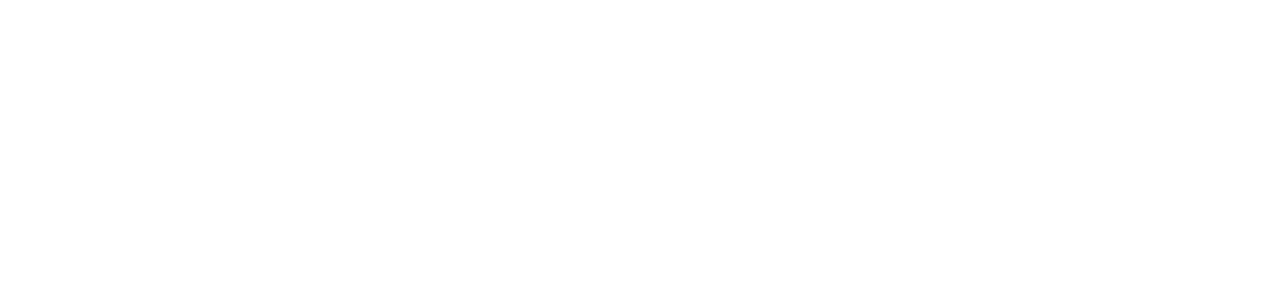
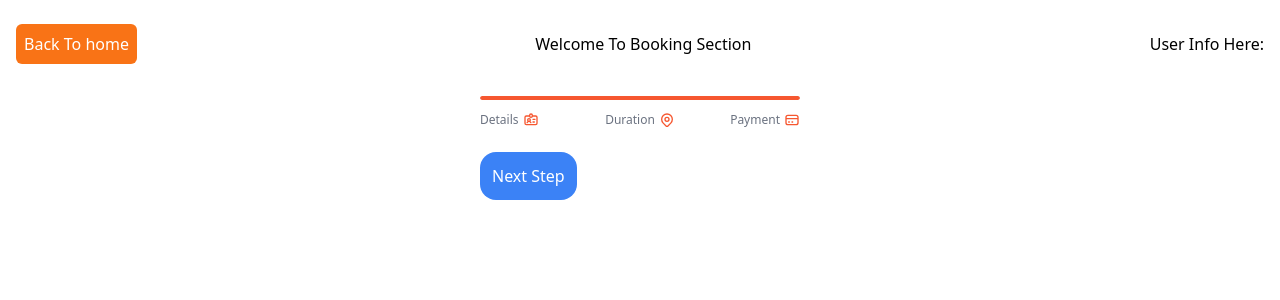
Before and after one commit to AymaanPathan/Renthive, a React (Vite) app in the folder Client/: page /Book-resort in a window 1280 px wide. Before the commit this address had no page. Shown: the top 300 px of the page. Built offline with nearby package versions, Linux system fonts and the light colour scheme.

Commit message:
add book page and progress bar

```diff
--- a/Client/src/App.jsx
+++ b/Client/src/App.jsx
@@ -8,6 +8,7 @@
 import AddHouse from "./Components/AddHouse/AddHouse";
 import AllProperty from "./Components/PropertyListing/AllProperty";
 import SingleResortPage from "./Components/Single_Resort/SingleResort";
+import BookingForm from "./Components/Book_Resort/BookingForm";
 
 export default function App() {
   return (
@@ -23,6 +24,7 @@
         <Route path="/dashboard/addHouse" element={<AddHouse />} />
         <Route path="/All-Property" element={<AllProperty />} />
         <Route path="/getResort/:_id" element={<SingleResortPage />} />
+        <Route path="/Book-resort" element={<BookingForm />} />
       </Routes>
     </main>
   );
--- /dev/null
+++ b/Client/src/Components/Book_Resort/BookingForm.jsx
@@ -0,0 +1,22 @@
+import Progress from "../Progress_Bar/Progress";
+import { Link } from "react-router-dom";
+function BookingForm() {
+  return (
+    <div className="mt-6">
+      <div className="flex items-center justify-between mx-4">
+        <Link to={"/"}>
+          <button className="p-2 bg-orange-500 rounded-md text-white">
+            Back To home
+          </button>
+        </Link>
+        <p className="text-center">Welcome To Booking Section</p>
+        <p>User Info Here:</p>
+      </div>
+      <div className="p-8">
+        <Progress />
+      </div>
+    </div>
+  );
+}
+
+export default BookingForm;
--- /dev/null
+++ b/Client/src/Components/Book_Resort/Details/Detail.jsx
@@ -0,0 +1,5 @@
+function Detail() {
+  return <div>Detail</div>;
+}
+
+export default Detail;
--- /dev/null
+++ b/Client/src/Components/Book_Resort/Duration/Duration.jsx
@@ -0,0 +1,5 @@
+function Duration() {
+  return <div>Duration</div>;
+}
+
+export default Duration;
--- /dev/null
+++ b/Client/src/Components/Book_Resort/Payment/Payment.jsx
@@ -0,0 +1,5 @@
+function Payment() {
+  return <div>Payment</div>;
+}
+
+export default Payment;
--- a/Client/src/Components/CustomerInfo/Customer.jsx
+++ /dev/null
@@ -1,84 +0,0 @@
-import { useState } from "react";
-
-function BookingForm() {
-  const [formData, setFormData] = useState({
-    name: "",
-    email: "",
-    phone: "",
-    dateFrom: "",
-    dateTo: "",
-    adults: 1,
-    kids: 0,
-  });
-
-  const handleChange = (e) => {
-    setFormData({ ...formData, [e.target.name]: e.target.value });
-  };
-
-  const handleSubmit = (e) => {
-    e.preventDefault();
-    // Validate & send data to backend
-  };
-
-  return (
-    <form onSubmit={handleSubmit}>
-      {/* Add form inputs and bind to handleChange */}
-      <input
-        type="text"
-        name="name"
-        value={formData.name}
-        onChange={handleChange}
-        placeholder="Name"
-        required
-      />
-      <input
-        type="email"
-        name="email"
-        value={formData.email}
-        onChange={handleChange}
-        placeholder="Email"
-        required
-      />
-      <input
-        type="tel"
-        name="phone"
-        value={formData.phone}
-        onChange={handleChange}
-        placeholder="Phone"
-        required
-      />
-      <input
-        type="date"
-        name="dateFrom"
-        value={formData.dateFrom}
-        onChange={handleChange}
-        required
-      />
-      <input
-        type="date"
-        name="dateTo"
-        value={formData.dateTo}
-        onChange={handleChange}
-        required
-      />
-      <input
-        type="number"
-        name="adults"
-        value={formData.adults}
-        onChange={handleChange}
-        min="1"
-        required
-      />
-      <input
-        type="number"
-        name="kids"
-        value={formData.kids}
-        onChange={handleChange}
-        min="0"
-        required
-      />
-      <button type="submit">Proceed to Payment</button>
-    </form>
-  );
-}
-export default BookingForm;
--- a/Client/src/Components/Header/Nav.jsx
+++ b/Client/src/Components/Header/Nav.jsx
@@ -1,12 +1,23 @@
 import logo from "../../assets/Renthive.png";
-import { Link } from "react-router-dom";
+import { Link, useNavigate } from "react-router-dom";
+import { toast } from "react-hot-toast";
 
 function Nav() {
+  const navigate = useNavigate();
+  const deleteToken = () => {
+    localStorage.removeItem("role");
+    localStorage.removeItem("token");
+    localStorage.removeItem("name");
+    toast.success("Logout successful");
+    navigate("/");
+  };
   return (
     <div className="flex items-center justify-between px-11 py-4 ">
+      <Link to={"/"}>
         <div className="flex items-center">
           <img src={logo} alt="logo" className="w-24 h-auto mr-4" />
         </div>
+      </Link>
 
       <ul className="flex items-center space-x-6 text-gray-500 font-medium">
         <Link to={"/All-Property"}>
@@ -18,6 +29,17 @@
         <li className="hover:text-gray-600 cursor-pointer">About Us</li>
       </ul>
 
+      {localStorage.getItem("token") ? (
+        <div className="flex justify-between gap-5 items-center ">
+          <p>Hello , {localStorage.getItem("name")}</p>
+          <h1
+            onClick={deleteToken}
+            className="cursor-pointer bg-orange-400 px-2 rounded-full text-white"
+          >
+            Logout
+          </h1>
+        </div>
+      ) : (
         <div className="flex items-center space-x-4">
           <Link to="/login">
             <button className="px-4 py-2 bg-[#F65730] text-white rounded-lg  transition duration-300">
@@ -30,6 +52,7 @@
             </button>
           </Link>
         </div>
+      )}
     </div>
   );
 }
--- /dev/null
+++ b/Client/src/Components/Progress_Bar/Progress.jsx
@@ -0,0 +1,103 @@
+import { useState } from "react";
+
+function Progress() {
+  const [page, setPage] = useState(0);
+  const [width, setWidth] = useState(1);
+  // 16
+  // 48
+  // full
+
+  const handlePage = () => {
+    if (page <= 2) {
+      // this is beacuse even though the page is on 2 it will it will increment to 3 cause 2 is <== 2
+      setPage((prev) => prev + 1);
+      setWidth(width + (page + 23));
+    }
+  };
+
+  console.log(`Page is ${page} and width is ${width} `);
+
+  return (
+    <div className="max-w-xs mx-auto">
+      <h2 className="sr-only">Steps</h2>
+
+      <div>
+        <div className="overflow-hidden rounded-full bg-gray-200 h-1">
+          <div className={`h-1 w-${width} rounded-full bg-[#F65730]`}></div>
+        </div>
+
+        <ol className="mt-3 grid grid-cols-3 text-xs font-medium text-gray-500">
+          <li className="flex items-center justify-start text-gray-500 gap-1">
+            <span className="hidden sm:inline"> Details </span>
+
+            <svg
+              className="w-4 h-4"
+              xmlns="http://www.w3.org/2000/svg"
+              fill="none"
+              viewBox="0 0 24 24"
+              stroke="#F65730"
+              strokeWidth="2"
+            >
+              <path
+                strokeLinecap="round"
+                strokeLinejoin="round"
+                d="M10 6H5a2 2 0 00-2 2v9a2 2 0 002 2h14a2 2 0 002-2V8a2 2 0 00-2-2h-5m-4 0V5a2 2 0 114 0v1m-4 0a2 2 0 104 0m-5 8a2 2 0 100-4 2 2 0 000 4zm0 0c1.306 0 2.417.835 2.83 2M9 14a3.001 3.001 0 00-2.83 2M15 11h3m-3 4h2"
+              />
+            </svg>
+          </li>
+
+          <li className="flex items-center justify-center text-gray-500 gap-1">
+            <span className="hidden sm:inline"> Duration </span>
+
+            <svg
+              className="w-4 h-4"
+              xmlns="http://www.w3.org/2000/svg"
+              fill="none"
+              viewBox="0 0 24 24"
+              stroke="#F65730"
+              strokeWidth="2"
+            >
+              <path
+                strokeLinecap="round"
+                strokeLinejoin="round"
+                d="M17.657 16.657L13.414 20.9a1.998 1.998 0 01-2.827 0l-4.244-4.243a8 8 0 1111.314 0z"
+              />
+              <path
+                strokeLinecap="round"
+                strokeLinejoin="round"
+                d="M15 11a3 3 0 11-6 0 3 3 0 016 0z"
+              />
+            </svg>
+          </li>
+
+          <li className="flex items-center justify-end gap-1">
+            <span className="hidden sm:inline"> Payment </span>
+
+            <svg
+              className="w-4 h-4"
+              xmlns="http://www.w3.org/2000/svg"
+              fill="none"
+              viewBox="0 0 24 24"
+              stroke="#F65730"
+              strokeWidth="2"
+            >
+              <path
+                strokeLinecap="round"
+                strokeLinejoin="round"
+                d="M3 10h18M7 15h1m4 0h1m-7 4h12a3 3 0 003-3V8a3 3 0 00-3-3H6a3 3 0 00-3 3v8a3 3 0 003 3z"
+              />
+            </svg>
+          </li>
+        </ol>
+      </div>
+      <button
+        onClick={handlePage}
+        className="mt-6 cursor-pointer p-3 bg-blue-500 text-white rounded-2xl active:scale-95"
+      >
+        Next Step
+      </button>
+    </div>
+  );
+}
+
+export default Progress;
--- a/Client/src/Components/Single_Resort/SingleResort.jsx
+++ b/Client/src/Components/Single_Resort/SingleResort.jsx
@@ -1,6 +1,6 @@
 import { useState, useEffect } from "react";
-import { useParams } from "react-router-dom";
-import axios from "axios";
+import { Link, useParams } from "react-router-dom";
+
 import Nav from "../Header/Nav";
 
 function SingleResortPage() {
@@ -75,9 +75,11 @@
             <span className="text-lg text-gray-600">/ night</span>
           </div>
 
-          <button className="mt-6 px-4 py-2 bg-blue-600 text-white rounded-lg shadow hover:bg-blue-700 transition duration-300">
-            Book Now
-          </button>
+          <Link to={"/Book-resort"}>
+            <button className="mt-6 px-4 py-2 bg-blue-600 text-white rounded-lg shadow hover:bg-blue-700 transition duration-300">
+              Book Now
+            </button>
+          </Link>
         </div>
       </div>
     </div>
```
Lines whose indentation alone changed are shown as unchanged.
